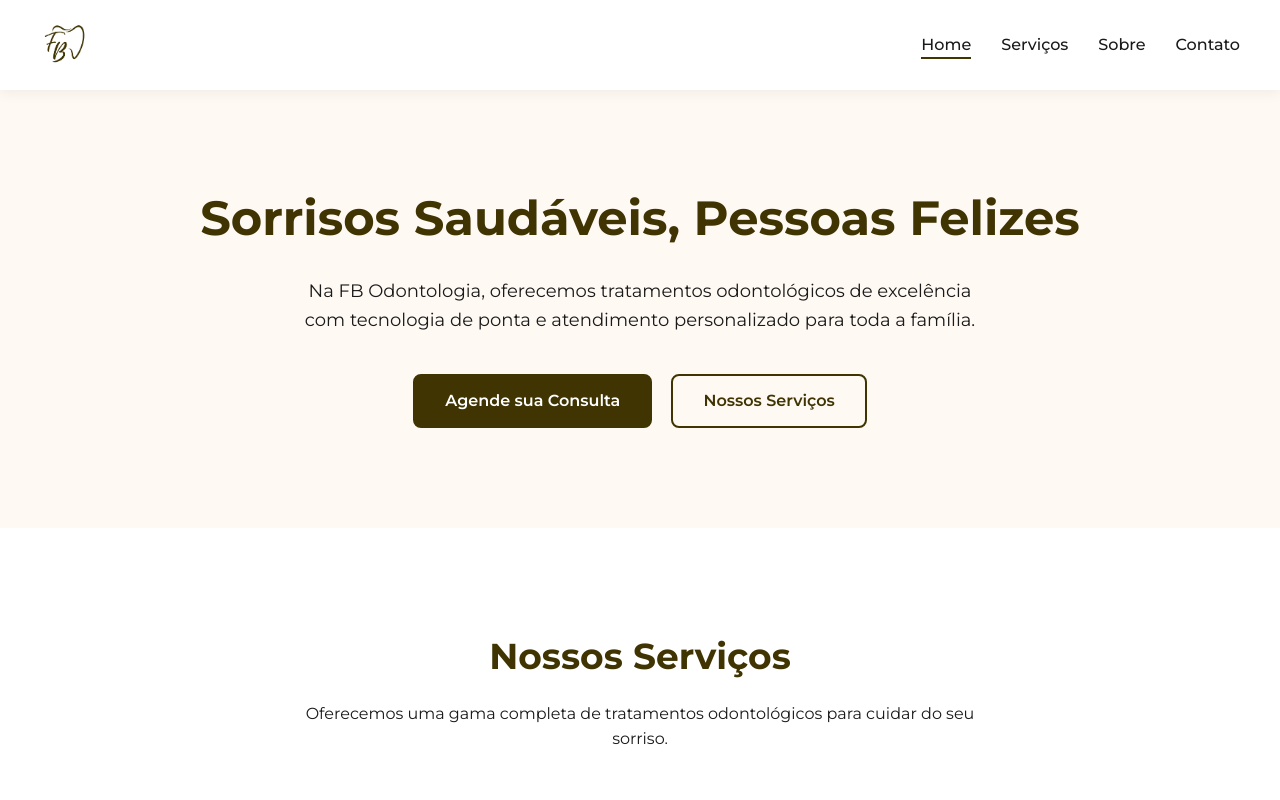
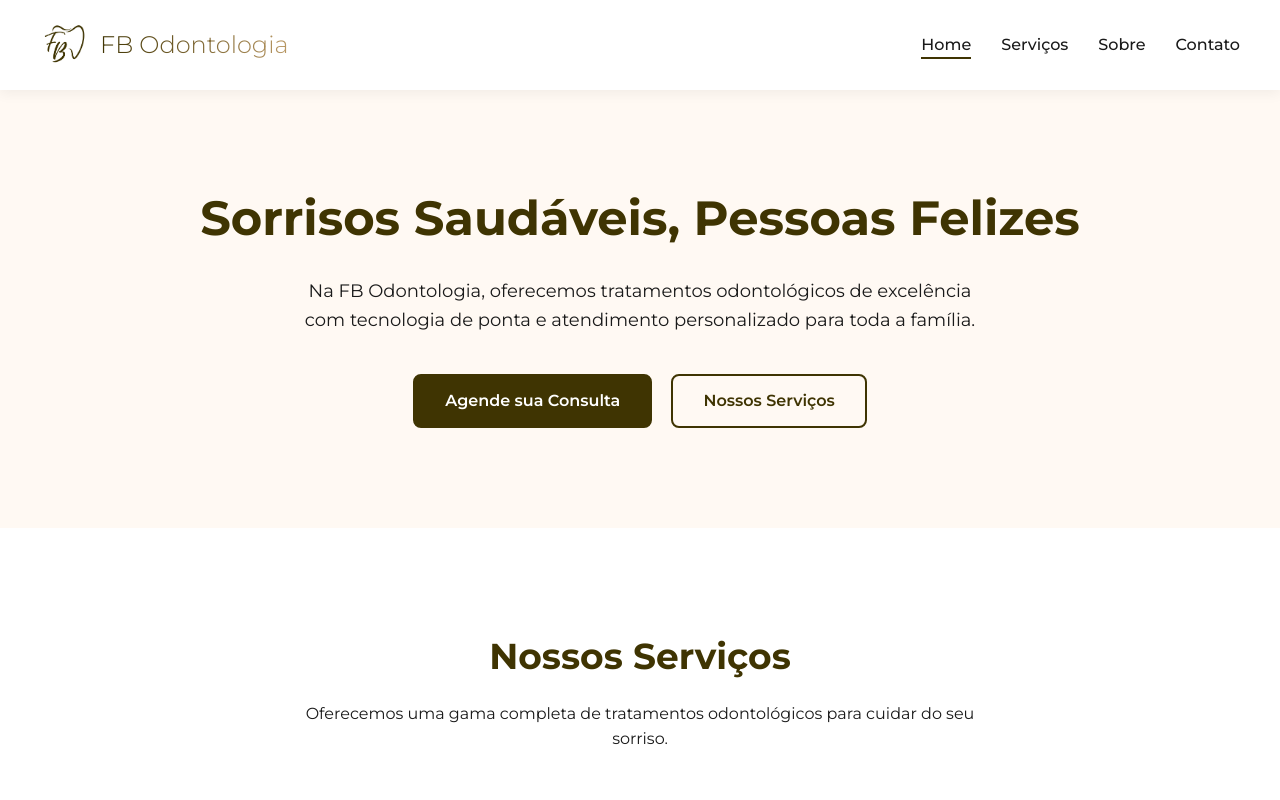
Before and after one commit to Mariott0/fb-odontologia, a plain HTML site: page index.html in a window 1280 px wide. Shown: the top 800 px of the page. Drawn offline with Linux system fonts and the light colour scheme.

Commit message:
update com logo

```diff
--- a/index.html
+++ b/index.html
@@ -445,20 +445,37 @@
         .fade-in {
             animation: fadeIn 1s ease forwards;
         }
+        .logo {
+    display: flex;
+    align-items: center;
+    text-decoration: none;
+}
+
 .logo img {
     height: 50px;
-        display: block;
     object-fit: contain;
+    margin-right: 10px;
 }
+
+.logo-text {
+    font-size: 24px;
+    font-weight: 700;
+    background: linear-gradient(90deg, #3f3402, #b99864);
+    -webkit-background-clip: text;
+    -webkit-text-fill-color: transparent;
+    font-family: 'Montserrat', sans-serif;
+}
+
 
     </style>
 </head>
 <body>
 <header>
   <div class="container header-container">
-    <a href="#" class="logo">
+<div class="logo">
     <img src="./img/logo.png" alt="FB Odontologia Logo" />
-    </a>
+    <span class="logo-text">FB Odontologia</span>
+</div>
     <button class="mobile-menu-btn">☰</button>
     <nav>
       <ul>
```
Lines whose indentation alone changed are shown as unchanged.
